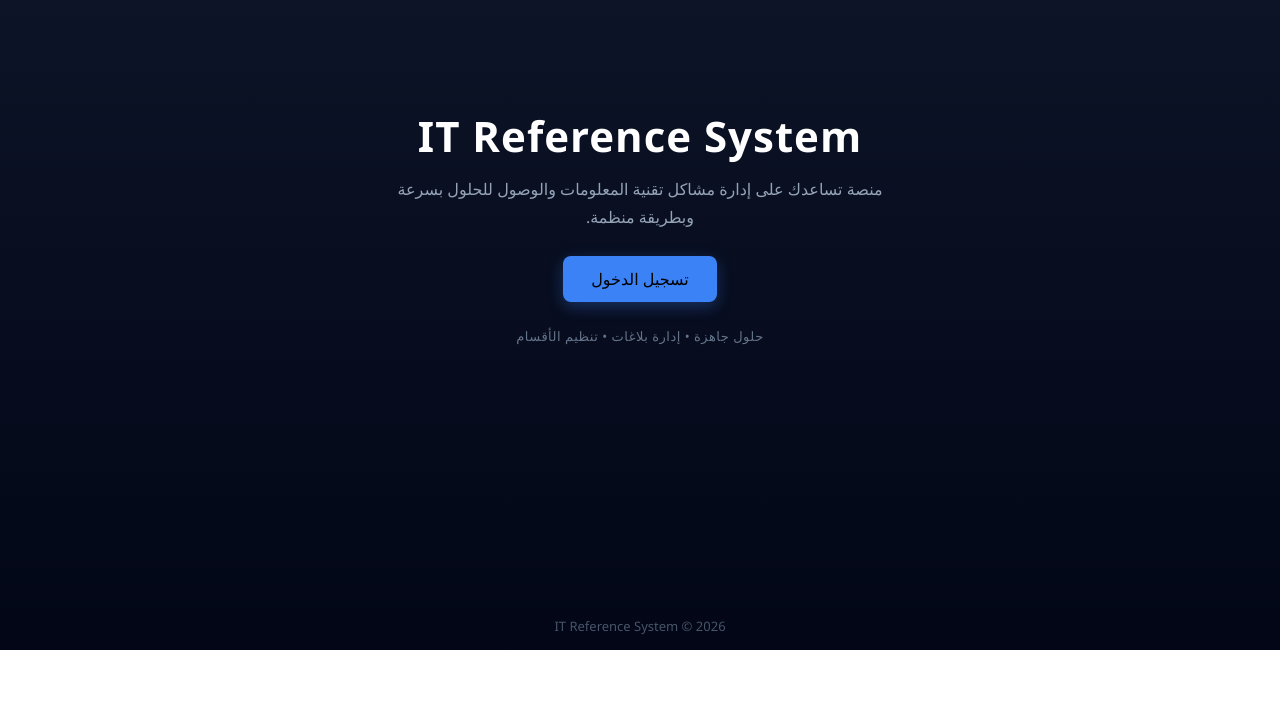
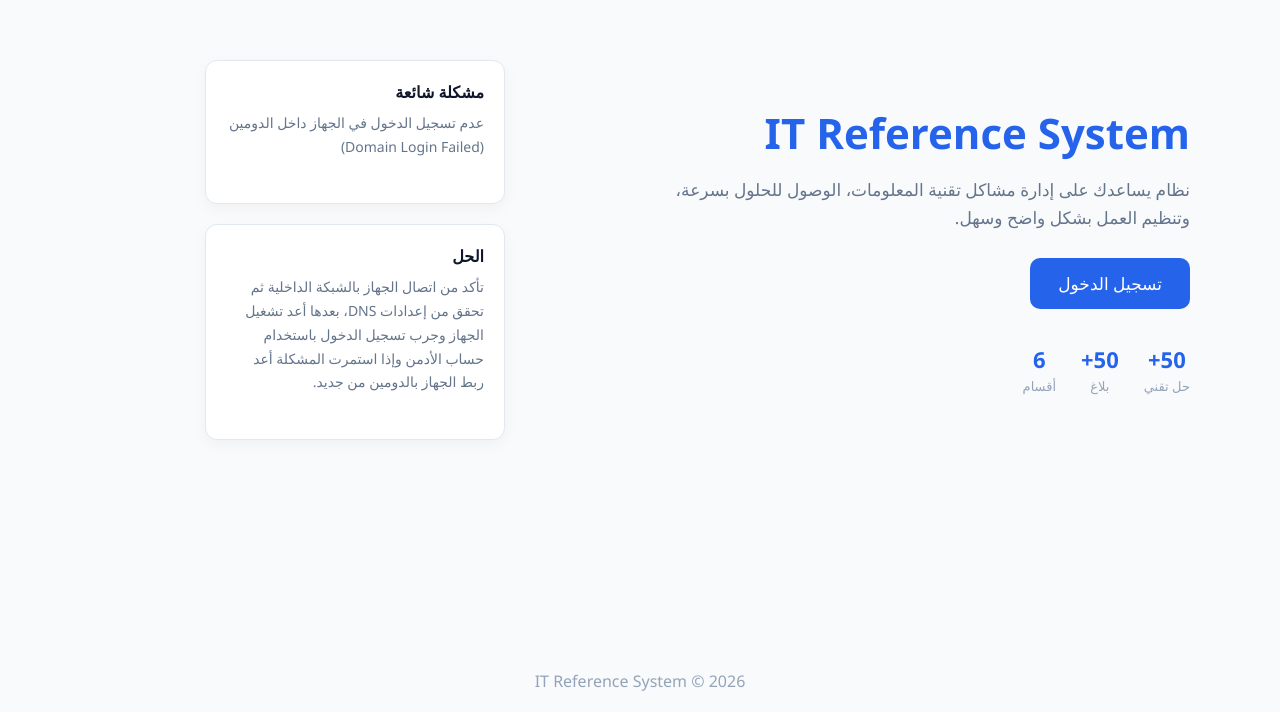
Before and after one commit to bader217/IT-Reference-System, a website: page index.html in a window 1280 px wide. Shown: the part 150-862 px from the top of the page. Before the commit the page ends 800 px from the top, so only its background shows below. Drawn offline with Linux system fonts and the light colour scheme.

Commit message:
improve landing page design

```diff
--- a/index.html
+++ b/index.html
@@ -14,97 +14,182 @@
         }
 
         body {
-            height: 100vh;
-            background: linear-gradient(to bottom, #0f172a, #020617);
-            color: white;
-            display: flex;
-            flex-direction: column;
-            justify-content: space-between;
+            background: #f8fafc;
+            color: #0f172a;
         }
 
-        .hero {
-            flex: 1;
+        .container {
+            min-height: 100vh;
             display: flex;
             align-items: center;
             justify-content: center;
-            text-align: center;
             padding: 20px;
         }
 
-        .content {
-            max-width: 520px;
-            animation: fadeIn 0.8s ease;
+        .box {
+            width: 100%;
+            max-width: 1100px;
+            display: grid;
+            grid-template-columns: 1fr 1fr;
+            gap: 40px;
+            align-items: center;
+        }
+
+        .left {
+            text-align: right;
         }
 
         h1 {
             font-size: 42px;
-            margin-bottom: 12px;
-            letter-spacing: 1px;
+            margin-bottom: 15px;
+            color: #2563eb; /* نفس لون الزر */
         }
 
         p {
-            color: #94a3b8;
+            color: #64748b;
+            line-height: 1.7;
             margin-bottom: 25px;
-            line-height: 1.7;
-            font-size: 16px;
+            font-size: 17px;
         }
 
         .btn {
-            padding: 12px 28px;
-            background: #3b82f6;
+            padding: 14px 28px;
+            background: #2563eb;
+            color: white;
             border: none;
-            border-radius: 8px;
-            font-size: 16px;
+            border-radius: 10px;
+            font-size: 17px;
             cursor: pointer;
-            transition: 0.25s;
-            box-shadow: 0 5px 15px rgba(59,130,246,0.3);
+            transition: 0.2s;
         }
 
         .btn:hover {
-            background: #2563eb;
+            background: #1d4ed8;
             transform: translateY(-2px);
         }
 
-        .mini {
-            margin-top: 25px;
+        .stats {
+            display: flex;
+            gap: 25px;
+            margin-top: 35px;
+        }
+
+        .stat {
+            text-align: center;
+        }
+
+        .stat h3 {
+            font-size: 22px;
+            color: #2563eb;
+        }
+
+        .stat span {
             font-size: 13px;
+            color: #94a3b8;
+        }
+
+        .right {
+            display: flex;
+            flex-direction: column;
+            gap: 20px;
+            align-items: center;
+        }
+
+        .card {
+            width: 100%;
+            max-width: 300px;
+            background: white;
+            padding: 20px;
+            border-radius: 12px;
+            border: 1px solid #e2e8f0;
+            box-shadow: 0 5px 15px rgba(0,0,0,0.04);
+            text-align: right;
+        }
+
+        .card h4 {
+            margin-bottom: 8px;
+            color: #0f172a;
+        }
+
+        .card p {
+            font-size: 14px;
             color: #64748b;
-            letter-spacing: 0.5px;
         }
 
         footer {
             text-align: center;
-            padding: 15px;
-            font-size: 13px;
-            color: #475569;
+            padding: 20px;
+            color: #94a3b8;
         }
 
-        @keyframes fadeIn {
-            from {
-                opacity: 0;
-                transform: translateY(15px);
+        @media (max-width: 900px) {
+            .box {
+                grid-template-columns: 1fr;
+                text-align: center;
             }
-            to {
-                opacity: 1;
-                transform: translateY(0);
+
+            .left {
+                text-align: center;
+            }
+
+            .stats {
+                justify-content: center;
             }
         }
     </style>
 </head>
+
 <body>
 
-<div class="hero">
-    <div class="content">
-        <h1>IT Reference System</h1>
-        <p>
-            منصة تساعدك على إدارة مشاكل تقنية المعلومات والوصول للحلول بسرعة وبطريقة منظمة.
-        </p>
+<div class="container">
+    <div class="box">
 
-        <button class="btn" onclick="goLogin()">تسجيل الدخول</button>
+        <div class="left">
+            <h1>IT Reference System</h1>
 
-        <div class="mini">
-            حلول جاهزة • إدارة بلاغات • تنظيم الأقسام
+            <p>
+                نظام يساعدك على إدارة مشاكل تقنية المعلومات،
+                الوصول للحلول بسرعة، وتنظيم العمل بشكل واضح وسهل.
+            </p>
+
+            <button class="btn" onclick="goLogin()">تسجيل الدخول</button>
+
+            <div class="stats">
+                <div class="stat">
+                    <h3>50+</h3>
+                    <span>حل تقني</span>
+                </div>
+
+                <div class="stat">
+                    <h3>50+</h3>
+                    <span>بلاغ</span>
+                </div>
+
+                <div class="stat">
+                    <h3>6</h3>
+                    <span>أقسام</span>
+                </div>
+            </div>
         </div>
+
+        <div class="right">
+
+            <div class="card">
+                <h4>مشكلة شائعة</h4>
+                <p>عدم تسجيل الدخول في الجهاز داخل الدومين (Domain Login Failed)</p>
+            </div>
+
+            <div class="card">
+                <h4>الحل</h4>
+                <p>
+                    تأكد من اتصال الجهاز بالشبكة الداخلية ثم تحقق من إعدادات DNS،
+                    بعدها أعد تشغيل الجهاز وجرب تسجيل الدخول باستخدام حساب الأدمن
+                    وإذا استمرت المشكلة أعد ربط الجهاز بالدومين من جديد.
+                </p>
+            </div>
+
+        </div>
+
     </div>
 </div>
 
```
